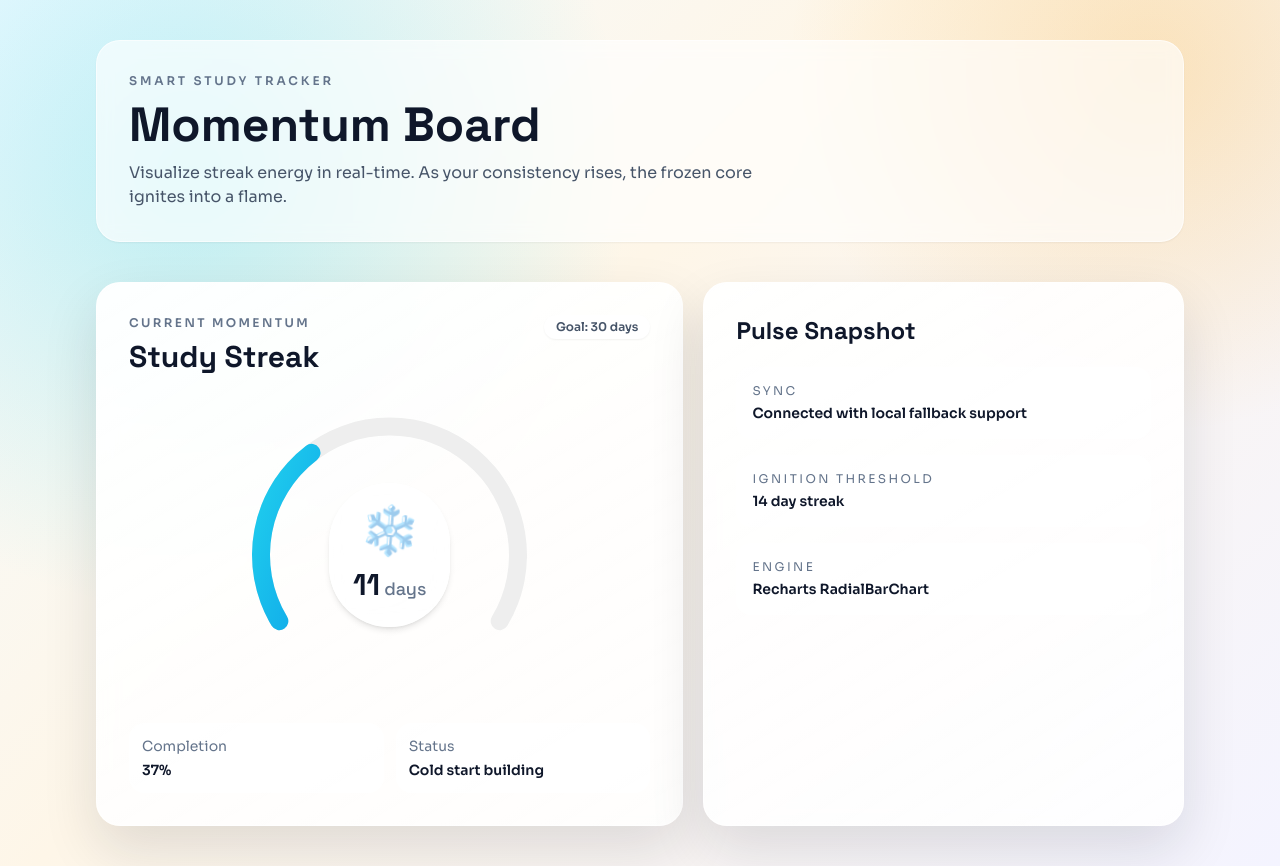
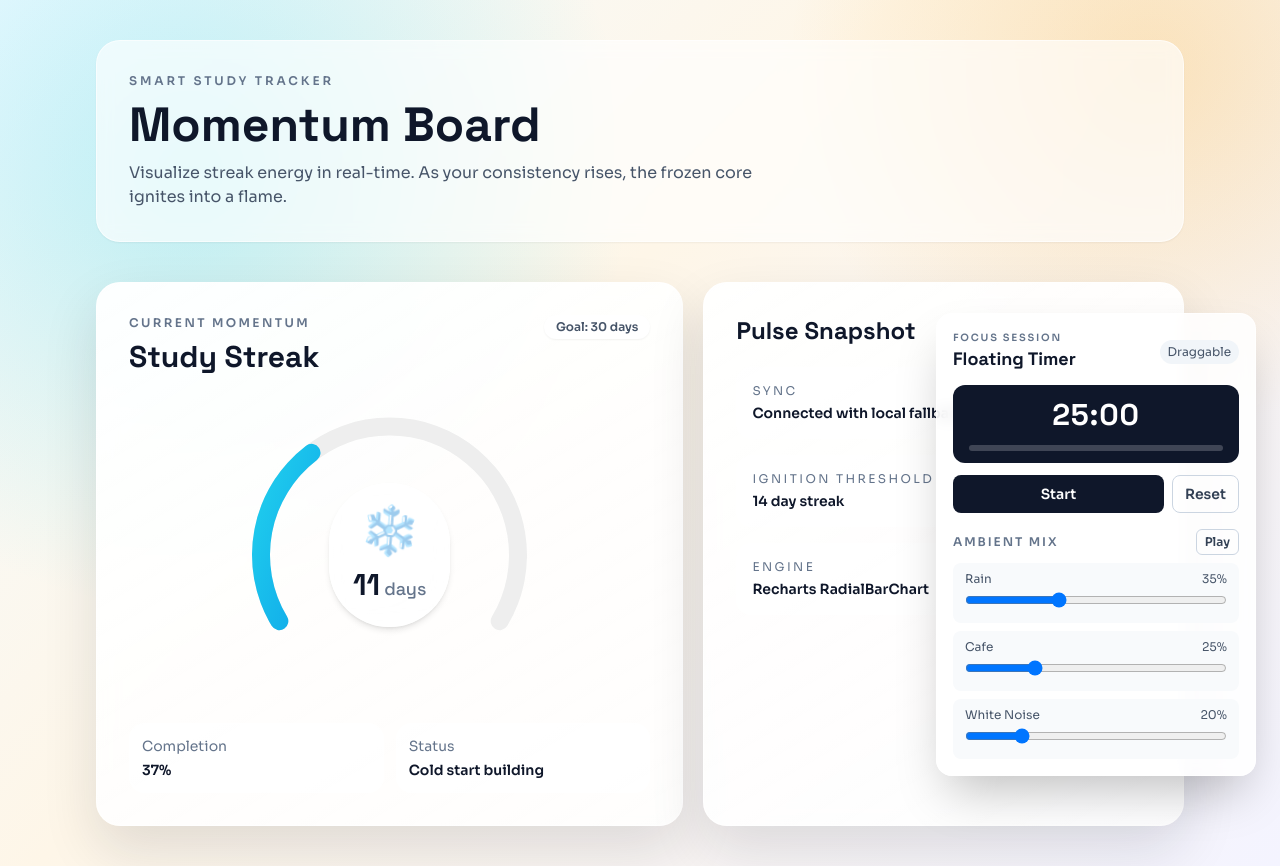
Before and after one commit to pallavghatvalwork-ops/smart-study-tracker, a React (Vite) app in the folder frontend/: page / in a window 1280 px wide. Built offline with nearby package versions, Linux system fonts and the light colour scheme; no server answers; the database is empty.

Commit message:
feat: implement floating focus timer with ambient sound mixer

```diff
--- a/frontend/src/App.tsx
+++ b/frontend/src/App.tsx
@@ -1,3 +1,4 @@
+import { FloatingTimerWidget } from './components/FloatingTimerWidget'
 import { StreakFlameCard } from './components/StreakFlameCard'
 import { useStreak } from './hooks/useStreak'
 
@@ -42,6 +43,8 @@ function App() {
           </ul>
         </aside>
       </section>
+
+      <FloatingTimerWidget />
     </main>
   )
 }
--- /dev/null
+++ b/frontend/src/components/FloatingTimerWidget.tsx
@@ -0,0 +1,187 @@
+import { useEffect, useMemo, useRef, useState } from 'react'
+import { useTimer } from '../hooks/useTimer'
+import { useAmbientStore } from '../store/useAmbientStore'
+
+type SoundKey = 'rain' | 'cafe' | 'white'
+
+type SoundMeta = {
+  key: SoundKey
+  label: string
+  src: string
+}
+
+const sounds: SoundMeta[] = [
+  {
+    key: 'rain',
+    label: 'Rain',
+    src: 'https://cdn.pixabay.com/audio/2022/02/07/audio_200f4ea80f.mp3',
+  },
+  {
+    key: 'cafe',
+    label: 'Cafe',
+    src: 'https://cdn.pixabay.com/audio/2021/10/22/audio_0eafb4f42f.mp3',
+  },
+  {
+    key: 'white',
+    label: 'White Noise',
+    src: 'https://cdn.pixabay.com/audio/2023/06/24/audio_78f7ec5f9f.mp3',
+  },
+]
+
+export function FloatingTimerWidget() {
+  const { formatted, isRunning, progress, start, pause, reset } = useTimer(25 * 60)
+  const { isPlaying, levels, togglePlaying, setLevel } = useAmbientStore()
+
+  const [position, setPosition] = useState({ x: 24, y: 24 })
+  const [dragging, setDragging] = useState(false)
+  const dragOffset = useRef({ x: 0, y: 0 })
+  const widgetRef = useRef<HTMLDivElement | null>(null)
+
+  const audioRefs = useRef<Record<SoundKey, HTMLAudioElement | null>>({
+    rain: null,
+    cafe: null,
+    white: null,
+  })
+
+  useEffect(() => {
+    const audios = audioRefs.current
+
+    Object.entries(audios).forEach(([key, audio]) => {
+      if (!audio) {
+        return
+      }
+
+      audio.loop = true
+      audio.volume = levels[key as SoundKey]
+
+      if (isPlaying) {
+        void audio.play().catch(() => {
+          // Browser autoplay restrictions are expected until user interaction.
+        })
+      } else {
+        audio.pause()
+      }
+    })
+  }, [isPlaying, levels])
+
+  useEffect(() => {
+    const handleMove = (event: MouseEvent) => {
+      if (!dragging || !widgetRef.current) {
+        return
+      }
+
+      const nextX = Math.max(12, event.clientX - dragOffset.current.x)
+      const nextY = Math.max(12, event.clientY - dragOffset.current.y)
+      setPosition({ x: nextX, y: nextY })
+    }
+
+    const stopDragging = () => setDragging(false)
+
+    window.addEventListener('mousemove', handleMove)
+    window.addEventListener('mouseup', stopDragging)
+
+    return () => {
+      window.removeEventListener('mousemove', handleMove)
+      window.removeEventListener('mouseup', stopDragging)
+    }
+  }, [dragging])
+
+  const progressPercent = useMemo(() => Math.round(progress * 100), [progress])
+
+  return (
+    <section
+      ref={widgetRef}
+      className="fixed z-50 w-[320px] max-w-[calc(100vw-24px)] rounded-2xl border border-white/70 bg-white/85 p-4 shadow-2xl backdrop-blur"
+      style={{ right: `${position.x}px`, bottom: `${position.y}px` }}
+    >
+      <header
+        className="mb-3 flex cursor-grab items-center justify-between"
+        onMouseDown={(event) => {
+          if (!widgetRef.current) {
+            return
+          }
+
+          setDragging(true)
+          const rect = widgetRef.current.getBoundingClientRect()
+          dragOffset.current = {
+            x: event.clientX - rect.left,
+            y: event.clientY - rect.top,
+          }
+        }}
+      >
+        <div>
+          <p className="text-[10px] font-semibold uppercase tracking-[0.18em] text-slate-500">
+            Focus Session
+          </p>
+          <h3 className="font-['Space_Grotesk'] text-lg font-bold text-slate-900">Floating Timer</h3>
+        </div>
+        <span className="rounded-full bg-slate-100 px-2 py-1 text-xs text-slate-600">
+          {dragging ? 'Dragging' : 'Draggable'}
+        </span>
+      </header>
+
+      <div className="rounded-xl bg-slate-900 px-4 py-3 text-white">
+        <p className="text-center font-['Space_Grotesk'] text-3xl font-bold tracking-wide">{formatted}</p>
+        <div className="mt-3 h-1.5 rounded-full bg-white/20">
+          <div
+            className="h-1.5 rounded-full bg-gradient-to-r from-cyan-300 to-orange-300 transition-all duration-200"
+            style={{ width: `${progressPercent}%` }}
+          />
+        </div>
+      </div>
+
+      <div className="mt-3 flex gap-2">
+        <button
+          className="flex-1 rounded-lg bg-slate-900 px-3 py-2 text-sm font-semibold text-white"
+          onClick={isRunning ? pause : start}
+        >
+          {isRunning ? 'Pause' : 'Start'}
+        </button>
+        <button
+          className="rounded-lg border border-slate-300 px-3 py-2 text-sm font-semibold text-slate-700"
+          onClick={() => reset()}
+        >
+          Reset
+        </button>
+      </div>
+
+      <div className="mt-4">
+        <div className="mb-2 flex items-center justify-between">
+          <p className="text-xs font-semibold uppercase tracking-[0.16em] text-slate-500">Ambient Mix</p>
+          <button
+            className="rounded-md border border-slate-300 px-2 py-1 text-xs font-semibold text-slate-700"
+            onClick={togglePlaying}
+          >
+            {isPlaying ? 'Mute' : 'Play'}
+          </button>
+        </div>
+
+        <div className="space-y-2">
+          {sounds.map((sound) => (
+            <label key={sound.key} className="block rounded-lg bg-slate-50 px-3 py-2">
+              <div className="mb-1 flex items-center justify-between text-xs text-slate-600">
+                <span>{sound.label}</span>
+                <span>{Math.round(levels[sound.key] * 100)}%</span>
+              </div>
+              <input
+                type="range"
+                min={0}
+                max={100}
+                value={Math.round(levels[sound.key] * 100)}
+                className="w-full"
+                onChange={(event) => setLevel(sound.key, Number(event.target.value) / 100)}
+              />
+              <audio
+                ref={(el) => {
+                  audioRefs.current[sound.key] = el
+                }}
+                src={sound.src}
+                preload="none"
+              />
+            </label>
+          ))}
+        </div>
+      </div>
+    </section>
+  )
+}
--- /dev/null
+++ b/frontend/src/hooks/useTimer.ts
@@ -0,0 +1,96 @@
+import { useCallback, useEffect, useMemo, useRef, useState } from 'react'
+
+type TimerState = {
+  remainingMs: number
+  isRunning: boolean
+  formatted: string
+  progress: number
+  start: () => void
+  pause: () => void
+  reset: (seconds?: number) => void
+}
+
+const DEFAULT_FOCUS_SECONDS = 25 * 60
+
+function formatMs(ms: number): string {
+  const totalSeconds = Math.max(0, Math.ceil(ms / 1000))
+  const minutes = Math.floor(totalSeconds / 60)
+  const seconds = totalSeconds % 60
+  return `${String(minutes).padStart(2, '0')}:${String(seconds).padStart(2, '0')}`
+}
+
+export function useTimer(initialSeconds = DEFAULT_FOCUS_SECONDS): TimerState {
+  const [durationMs, setDurationMs] = useState(initialSeconds * 1000)
+  const [remainingMs, setRemainingMs] = useState(initialSeconds * 1000)
+  const [isRunning, setIsRunning] = useState(false)
+
+  const endAtRef = useRef<number | null>(null)
+  const rafRef = useRef<number | null>(null)
+
+  const stopRaf = useCallback(() => {
+    if (rafRef.current !== null) {
+      cancelAnimationFrame(rafRef.current)
+      rafRef.current = null
+    }
+  }, [])
+
+  const pause = useCallback(() => {
+    setIsRunning(false)
+    endAtRef.current = null
+    stopRaf()
+  }, [stopRaf])
+
+  const tick = useCallback(() => {
+    if (!endAtRef.current) {
+      return
+    }
+
+    const nextRemaining = Math.max(0, endAtRef.current - performance.now())
+    setRemainingMs(nextRemaining)
+
+    if (nextRemaining <= 0) {
+      pause()
+      return
+    }
+
+    rafRef.current = requestAnimationFrame(tick)
+  }, [pause])
+
+  const start = useCallback(() => {
+    if (isRunning) {
+      return
+    }
+
+    setIsRunning(true)
+    endAtRef.current = performance.now() + remainingMs
+    stopRaf()
+    rafRef.current = requestAnimationFrame(tick)
+  }, [isRunning, remainingMs, stopRaf, tick])
+
+  const reset = useCallback(
+    (seconds?: number) => {
+      const nextDuration = (seconds ?? durationMs / 1000) * 1000
+      pause()
+      setDurationMs(nextDuration)
+      setRemainingMs(nextDuration)
+    },
+    [durationMs, pause],
+  )
+
+  useEffect(() => {
+    return () => stopRaf()
+  }, [stopRaf])
+
+  const formatted = useMemo(() => formatMs(remainingMs), [remainingMs])
+  const progress = useMemo(() => 1 - remainingMs / durationMs, [durationMs, remainingMs])
+
+  return {
+    remainingMs,
+    isRunning,
+    formatted,
+    progress,
+    start,
+    pause,
+    reset,
+  }
+}
--- /dev/null
+++ b/frontend/src/store/useAmbientStore.ts
@@ -0,0 +1,27 @@
+import { create } from 'zustand'
+
+type SoundKey = 'rain' | 'cafe' | 'white'
+
+type AmbientState = {
+  isPlaying: boolean
+  levels: Record<SoundKey, number>
+  togglePlaying: () => void
+  setLevel: (sound: SoundKey, level: number) => void
+}
+
+export const useAmbientStore = create<AmbientState>((set) => ({
+  isPlaying: false,
+  levels: {
+    rain: 0.35,
+    cafe: 0.25,
+    white: 0.2,
+  },
+  togglePlaying: () => set((state) => ({ isPlaying: !state.isPlaying })),
+  setLevel: (sound, level) =>
+    set((state) => ({
+      levels: {
+        ...state.levels,
+        [sound]: Math.max(0, Math.min(1, level)),
+      },
+    })),
+}))
```
